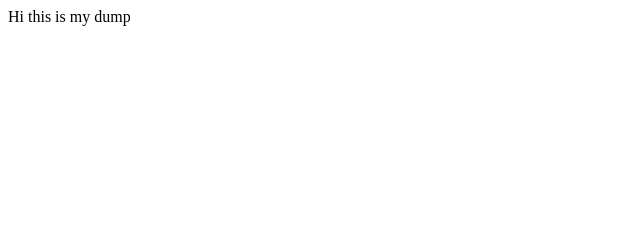
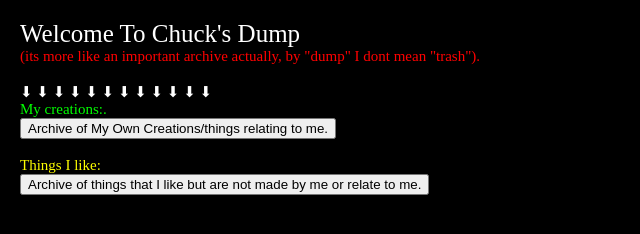
Before and after one commit to ChuckTheCoder/ChucksDump, a plain HTML site: page index.html in a window 1280 px wide. Shown: the whole page, without its empty margins (0-640 px from the left). Drawn offline with Linux system fonts and the light colour scheme.

Commit message:
Update index.html

```diff
--- a/index.html
+++ b/index.html
@@ -1 +1,16 @@
-Hi this is my dump
+ <!DOCTYPE>
+  <style>
+        body {
+            background-color: black;
+            margin: 0; /* Optional: to remove default margin */
+            padding: 20px; /* Optional: to add some space around the content */
+        }
+</style>
+<a style="color: #fff; font-size: 25px;">Welcome To Chuck's Dump</a><br>
+<a style="color: #f00; font-size: 15px;">(its more like an important archive actually, by "dump" I dont mean "trash").</a>
+<br><br><a style="color: #fff; font-size: 15px;">⬇ ⬇ ⬇ ⬇ ⬇ ⬇ ⬇ ⬇ ⬇ ⬇ ⬇ ⬇</a><br>
+<a style="color: #0f0; font-size: 15px;">My creations:.</a><br>
+<a href="https://www.example.com"><button>Archive of My Own Creations/things relating to me.</button></a><br>
+<br>
+<a style="color: #ff0; font-size: 15px;">Things I like:</a>
+<br><a href="https://www.example.com"><button>Archive of things that I like but are not made by me or relate to me.</button></a>
```
